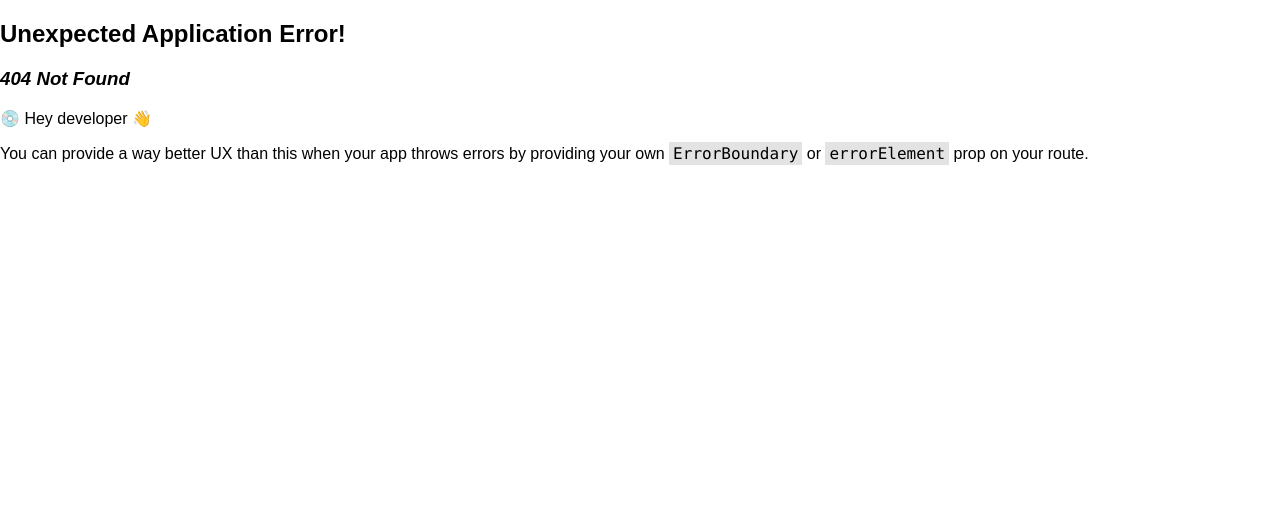
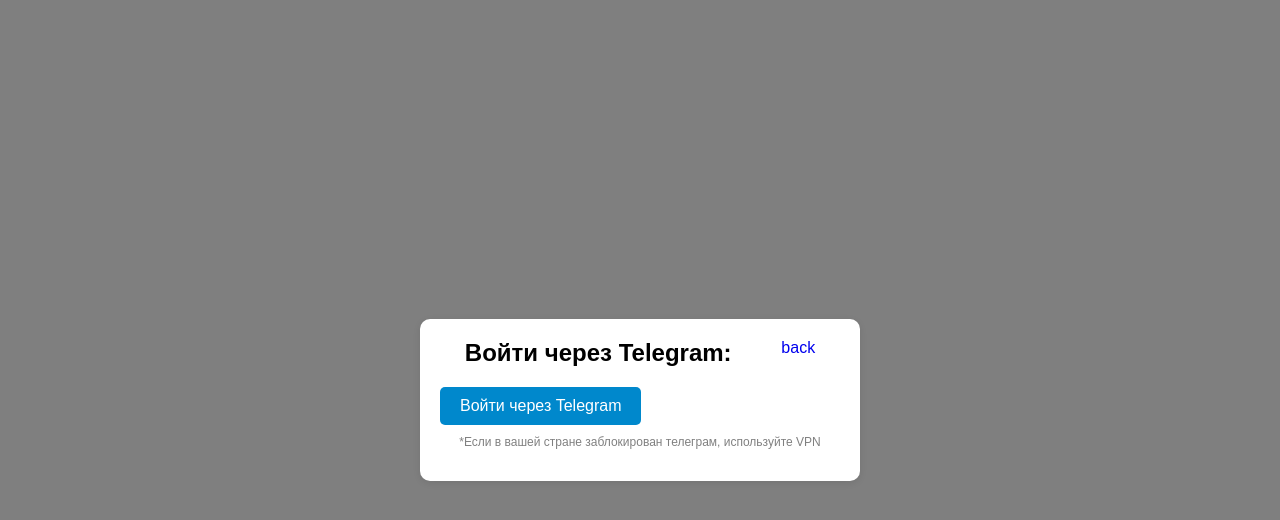
Before and after one commit to yntymakdev/DevKg, a React (Create React App) app: page /addvacancie in a window 1280 px wide. Before the commit this address had no page. Shown: the top 520 px of the page. Built offline with nearby package versions, Linux system fonts and the light colour scheme.

Commit message:
vacanciepage UI buttum

```diff
--- a/src/App.tsx
+++ b/src/App.tsx
@@ -7,6 +7,7 @@
 import Organizations from "./pages/Organizations/Organizations";
 import Community from "./pages/Сommunity/Community";
 import { RouterProvider, createBrowserRouter } from "react-router-dom";
+import AddVacancie from "./pages/AddVacancies/AddVacancie";
 
 const router = createBrowserRouter([
     {
@@ -33,6 +34,10 @@
         path: "/community",
         element: <Community />,
     },
+    {
+        path: "/addvacancie",
+        element: <AddVacancie />,
+    },
 ]);
 
 function App() {
--- /dev/null
+++ b/src/pages/AddVacancies/AddVacancie.css
@@ -0,0 +1,57 @@
+.overlay {
+  position: fixed;
+  top: 0;
+  left: 0;
+  width: 100%;
+  height: 100%;
+  background: rgba(0, 0, 0, 0.5);
+  display: flex;
+  justify-content: center;
+  align-items: center;
+  z-index: 1000;
+}
+
+.popup {
+  background: white;
+  padding: 20px;
+  border-radius: 10px;
+  box-shadow: 0 2px 10px rgba(0, 0, 0, 0.1);
+  text-align: center;
+  max-width: 400px;
+  width: 100%;
+}
+
+.popup-header {
+  display: flex;
+  justify-content: space-around;
+}
+
+.popup-header Link {
+  color: black;
+}
+.popup-header h2 {
+  margin: 0 0 20px;
+}
+
+.popup-body .telegram-button {
+  background-color: #0088cc;
+  color: white;
+  border: none;
+  padding: 10px 20px;
+  border-radius: 5px;
+  font-size: 16px;
+  cursor: pointer;
+  display: flex;
+  align-items: center;
+  justify-content: center;
+}
+
+.popup-body .telegram-button:hover {
+  background-color: #0077b3;
+}
+
+.popup-body .note {
+  margin-top: 10px;
+  font-size: 12px;
+  color: gray;
+}
--- /dev/null
+++ b/src/pages/AddVacancies/AddVacancie.tsx
@@ -0,0 +1,32 @@
+import React from "react";
+import "../AddVacancies/AddVacancie.css";
+import { Link } from "react-router-dom";
+
+function AddVacancie() {
+  return (
+    <>
+      <div id="addVacancies">
+        <div className="container">
+          <div className="overlay" id="overlay">
+            <div className="popup">
+              <div className="popup-header">
+                <h2>Войти через Telegram:</h2>
+                <Link to={"/vacancies"}>back </Link>
+              </div>
+              <div className="popup-body">
+                <button className="telegram-button">
+                  Войти через Telegram
+                </button>
+                <p className="note">
+                  *Если в вашей стране заблокирован телеграм, используйте VPN
+                </p>
+              </div>
+            </div>
+          </div>
+        </div>
+      </div>
+    </>
+  );
+}
+
+export default AddVacancie;
--- a/src/pages/Vacancies/Vacancies.css
+++ b/src/pages/Vacancies/Vacancies.css
@@ -0,0 +1,47 @@
+.filter {
+  display: flex;
+  justify-content: flex-end;
+  align-items: flex-end;
+  margin-bottom: 20px;
+}
+
+.add_vacancies {
+  margin: 0 0 0 20px;
+  padding: 10px 25px;
+  border: none;
+  background: #6fcf97;
+  color: #fff;
+  font-size: 14px;
+}
+
+.label {
+  display: block;
+  letter-spacing: 0.03em;
+  color: #a7b0c2;
+  margin-bottom: 2px;
+  font-size: 14px;
+}
+.information-vacancies {
+  font-size: 20px;
+  background: #f1f4f9;
+  padding: 20px;
+  display: flex;
+  justify-content: space-between;
+  margin-bottom: 20px;
+}
+
+.jobs-item-filed {
+  display: flex;
+  flex-direction: column;
+}
+.icon {
+  background: linear-gradient(
+    147.89deg,
+    rgb(19, 84, 122) -31.07%,
+    rgb(128, 208, 199) 128.49%
+  );
+  width: 32px;
+  height: 32px;
+  border-radius: 2px;
+  margin-top: 3px;
+}
--- a/src/pages/Vacancies/Vacancies.tsx
+++ b/src/pages/Vacancies/Vacancies.tsx
@@ -1,21 +1,57 @@
-import Footer from "../../Companent/Footer/Footer"
-import Header from "../../Companent/Header/Header"
-
+import { Link } from "react-router-dom";
+import Footer from "../../Companent/Footer/Footer";
+import Header from "../../Companent/Header/Header";
+import "./Vacancies.css";
 
 function Vacancies() {
   return (
     <>
-    <Header/>
-    <div id="vacancies">
+      <Header />
+      <div id="vacancies">
         <div className="container">
-            <div className="vacancies">
-            vacancies
+          <div className="vacancies">
+            <div className="vacancies__content">
+              <div className="filter">
+                <Link to={"/addvacancie"}>
+                  <button className="add_vacancies">Добавить вакансию</button>
+                </Link>
+              </div>
+              <div className="jobs-list">
+                <div className="jobs">
+                  <a
+                    href="https://devkg.com/ru/jobs/backend-c-developer-ooo-altideyta-12830"
+                    className="link-vacancies"
+                  >
+                    <div className="information-vacancies">
+                      <div className="company-icons">
+                        <div className="icon"></div>
+                      </div>
+                      <div className="jobs-item-filed">
+                        <span className="label">Компания</span> ООО АЛТИДЭЙТА
+                      </div>
+                      <div className="jobs-item-filed">
+                        <span className="label">Должность</span>
+                        Backend C# Developer
+                      </div>
+                      <div className="jobs-item-filed">
+                        <span className="label">Оклад</span>
+                        100000 - 200000 KGS в месяц
+                      </div>
+                      <div className="jobs-item-filed">
+                        <span className="label">Тип</span>
+                        Удаленная работа
+                      </div>
+                    </div>
+                  </a>
+                </div>
+              </div>
             </div>
+          </div>
         </div>
-    </div>
-    <Footer/>
+      </div>
+      <Footer />
     </>
-  )
+  );
 }
 
-export default Vacancies
+export default Vacancies;
```
Also changed, not shown: src/assets/Images/x-small.svg (added).
